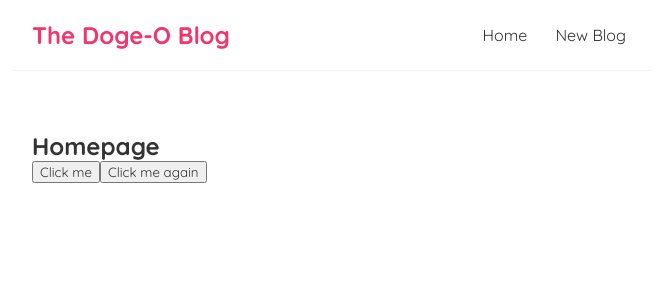
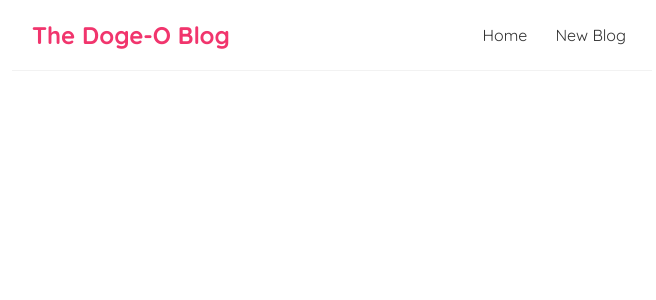
Before and after one commit to BDunnCode/react-blog, a React (Create React App) app: page / in a window 1280 px wide. Shown: the top 300 px of the page, without its empty margins (308-964 px from the left). Built offline with nearby package versions, Linux system fonts and the light colour scheme.

Commit message:
Homepage stripped empty again

```diff
--- a/src/Home.js
+++ b/src/Home.js
@@ -1,18 +1,8 @@
+import { useState } from 'react'
+
 const Home = () => {
-
-  const handleClick = (e) => {
-    console.log('greetings, fellow doggos', e)
-  }
-
-  const handleClickAgain = (name) => {
-    console.log('Hello, ' + name)
-  }
-
   return (
     <div className="home">
-      <h2>Homepage</h2>
-      <button onClick={handleClick}>Click me</button>
-      <button onClick={() => handleClickAgain('Gucci Doug')}>Click me again</button>
     </div>
    );
 }
```
